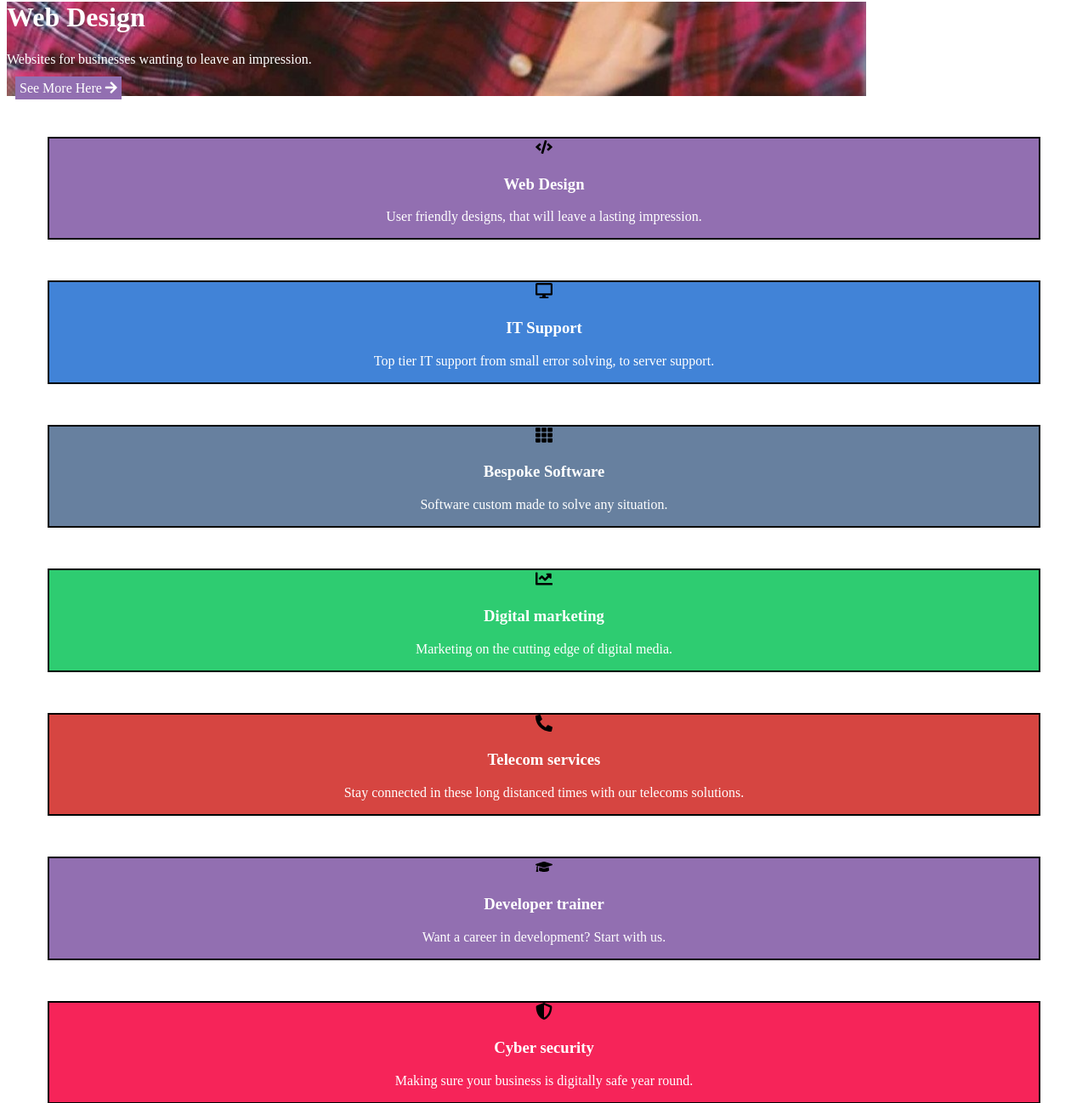
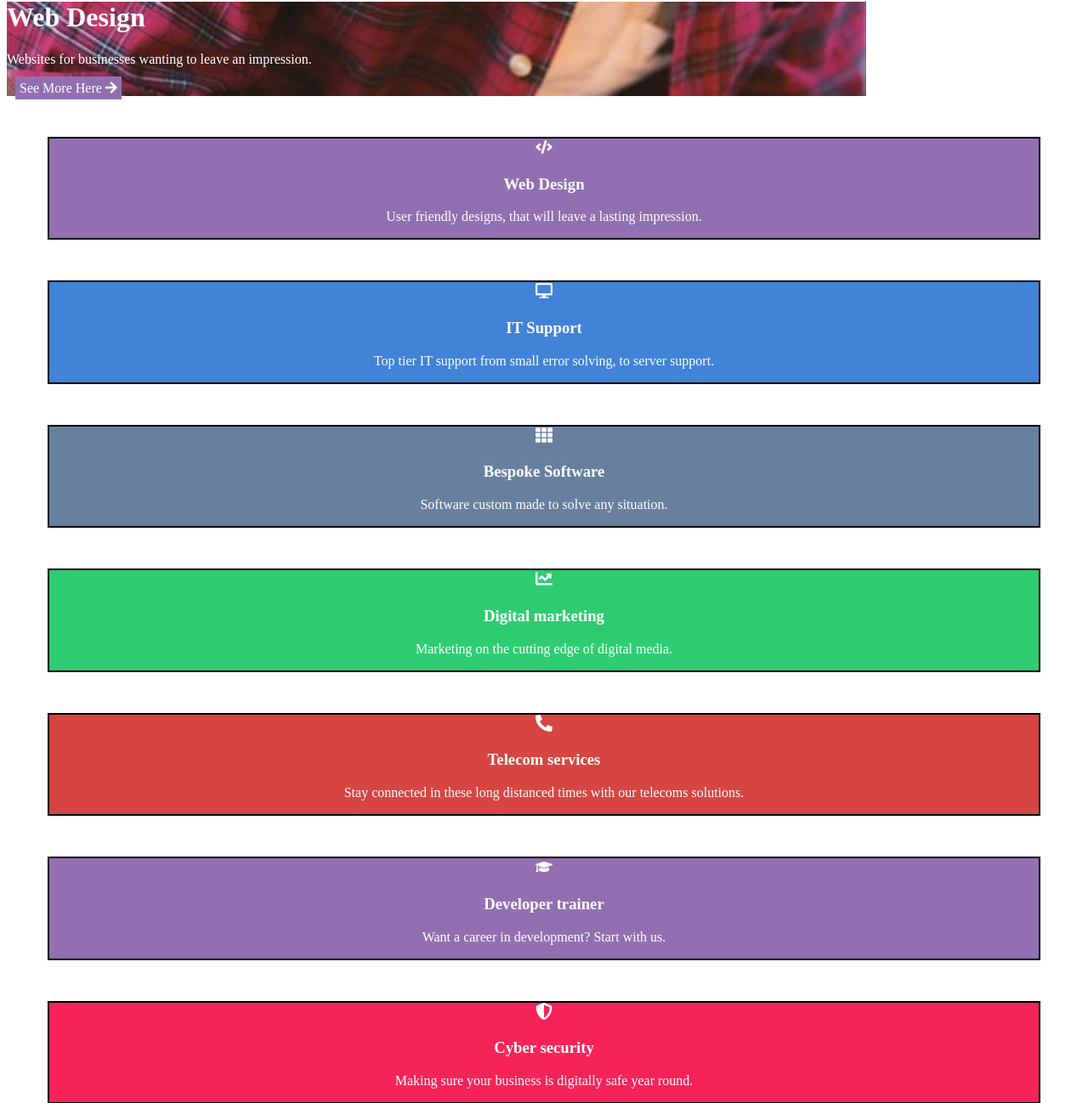
Before and after one commit to Pjard94/Netmatters, a PHP site: page / in a window 1280 px wide. Shown: the part 161-1459 px from the top of the page at 85% size. Run offline with PHP 8.4, Linux system fonts and the light colour scheme.

Commit message:
inverted the icons

```diff
--- a/HTML_review/sass/_icons.scss
+++ b/HTML_review/sass/_icons.scss
@@ -3,5 +3,5 @@
 .icon {
     width: 20px;
     height: 20px;
-    -webkit-filter: $white;
+    filter: invert(100%);
 }
--- a/HTML_review/sass/style.css
+++ b/HTML_review/sass/style.css
@@ -1,7 +1,8 @@
 .icon {
   width: 20px;
   height: 20px;
-  -webkit-filter: #ffffff;
+  -webkit-filter: invert(100%);
+          filter: invert(100%);
 }
 
 * {
```
Also changed, not shown: 1 other file.
